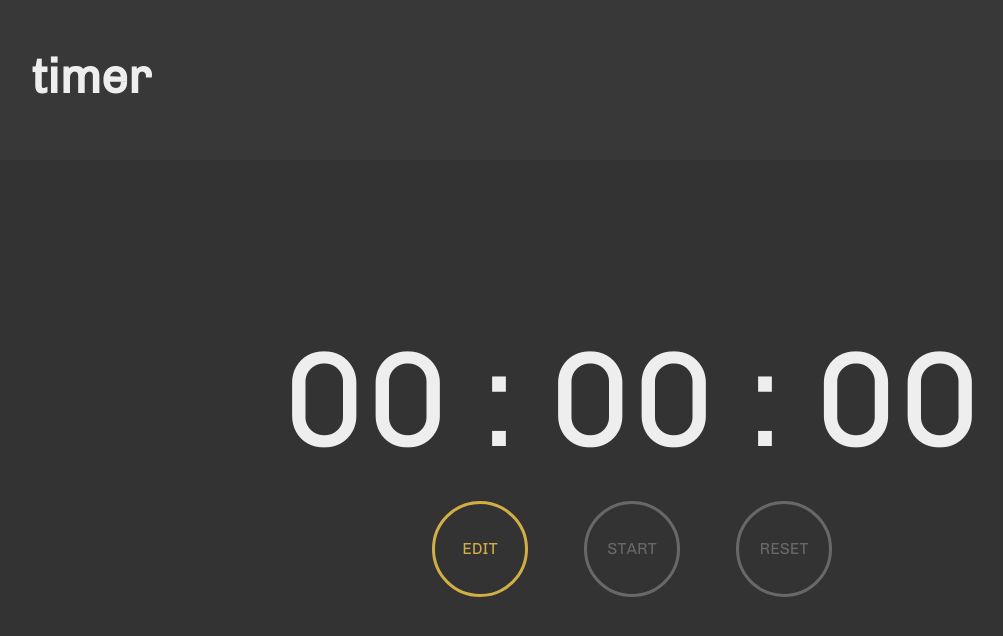
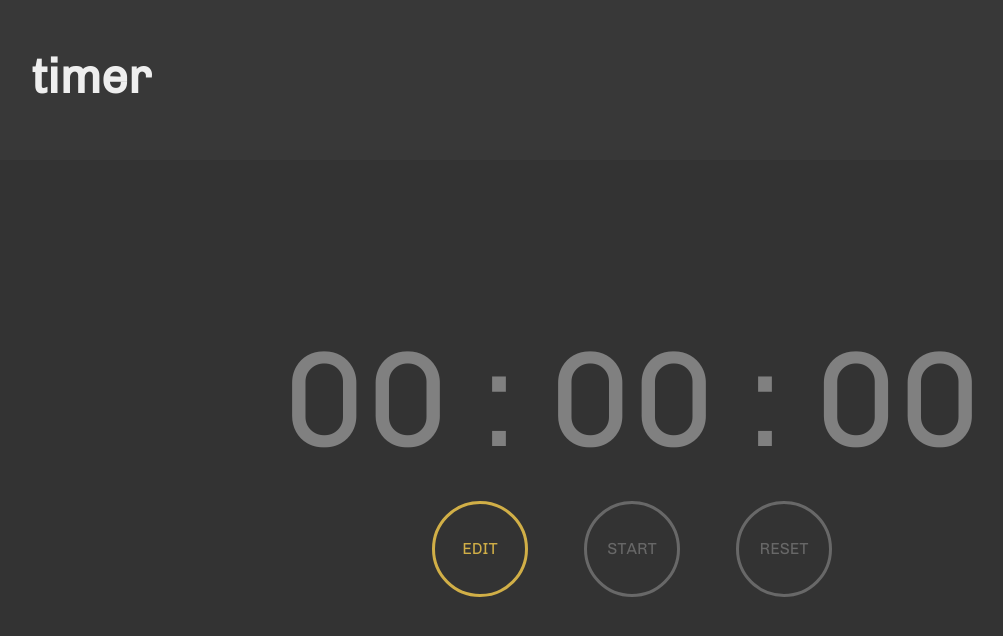
Before and after one commit to jaronah/Timer, a website: page index.html in a window 1280 px wide. Shown: the whole page, without its empty margins (8-1011 px from the left). Drawn offline with Linux system fonts and the light colour scheme.

Commit message:
time color change

```diff
--- a/js/timer.js
+++ b/js/timer.js
@@ -11,6 +11,7 @@ const hoursMax = 99;
  * Variables for main page:
  * ------------------------
  */
+const htmlTimerTime = document.getElementById('timerTime');
 const htmlTimerSeconds = document.getElementById('timerSeconds');
 const htmlTimerMinutes = document.getElementById('timerMinutes');
 const htmlTimerHours = document.getElementById('timerHours');
@@ -181,6 +182,7 @@ const timerCountdown = (ev) => {
             btnStartOrPause.disabled = true;
             btnReset.disabled = false;
             btnEdit.disabled = false;
+            htmlTimerTime.classList.add('disabled');
             htmlTimerMessage.innerText = 'Timeout has left.';
 
         }
@@ -207,6 +209,12 @@ const insertTimeoutIntoHtml = () => {
 
     status = insertTimeoutIntoHtmlForTimer();
     insertTimeoutIntoHtmlForModal();
+
+    if (getTimerCurrentTime() === 0) {
+        htmlTimerTime.classList.add('disabled');
+    } else {
+        htmlTimerTime.classList.remove('disabled');
+    }
 
     clearMessage(htmlTimerMessage);
 
--- a/sass/abstracts/_variables.scss
+++ b/sass/abstracts/_variables.scss
@@ -6,6 +6,7 @@ $color-dark-0: #333;
 $color-dark-1: #383838;
 $color-dark-2: #484848;
 $color-dark-3: #686868;
+$color-dark-4: #808080;
 $color-light: #eee;
 $color-green: #47d147;
 $color-green-active: #2bee2b;
--- a/sass/helpers/_helpers.scss
+++ b/sass/helpers/_helpers.scss
@@ -10,6 +10,10 @@
 
 .d-n {
     display: none;
+}
+
+.disabled {
+    color: $color-dark-4;
 }
 
 /*
```
Also changed, not shown: dist/css/styles.min.css.
